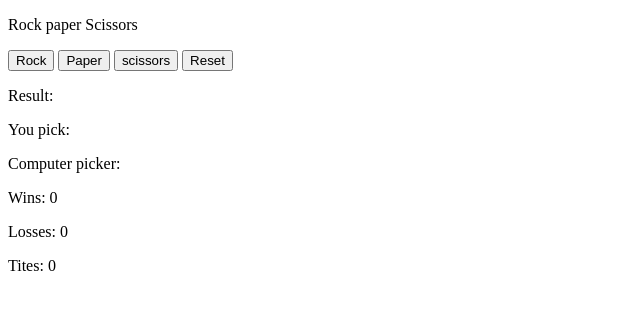
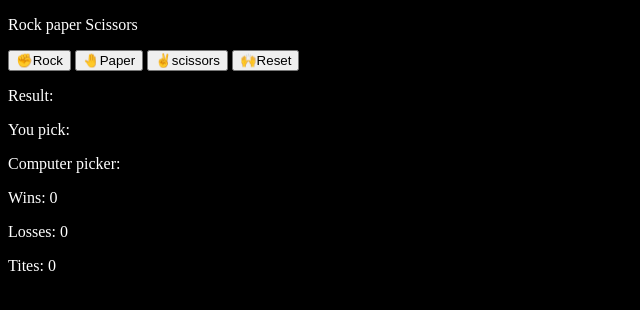
Before and after one commit to hasitha20025/Rock-Paper-Scissors-Game, a plain HTML site: page index.html in a window 1280 px wide. Shown: the whole page, without its empty margins (0-640 px from the left). Drawn offline with Linux system fonts and the light colour scheme.

Commit message:
Update index.html

```diff
--- a/index.html
+++ b/index.html
@@ -7,12 +7,19 @@
 </head>
 <body>
 
+    <style>
+        body{
+            background-color: black;
+            color: white;
+        }
+    </style>
+
     <p>Rock paper Scissors</p>
 
-    <button type="button" onclick="pick_rock()">Rock</button>
-    <button type="button" onclick="pick_Paper()">Paper</button>
-    <button type="button" onclick="pick_scissors()">scissors</button>
-    <button type="button" onclick="Reset()">Reset</button>
+    <button type="button" onclick="pick_rock()">✊Rock</button>
+    <button type="button" onclick="pick_Paper()">🤚Paper</button>
+    <button type="button" onclick="pick_scissors()">✌scissors</button>
+    <button type="button" onclick="Reset()">🙌Reset</button>
 
     <p id="result">Result:</p>
 
```
